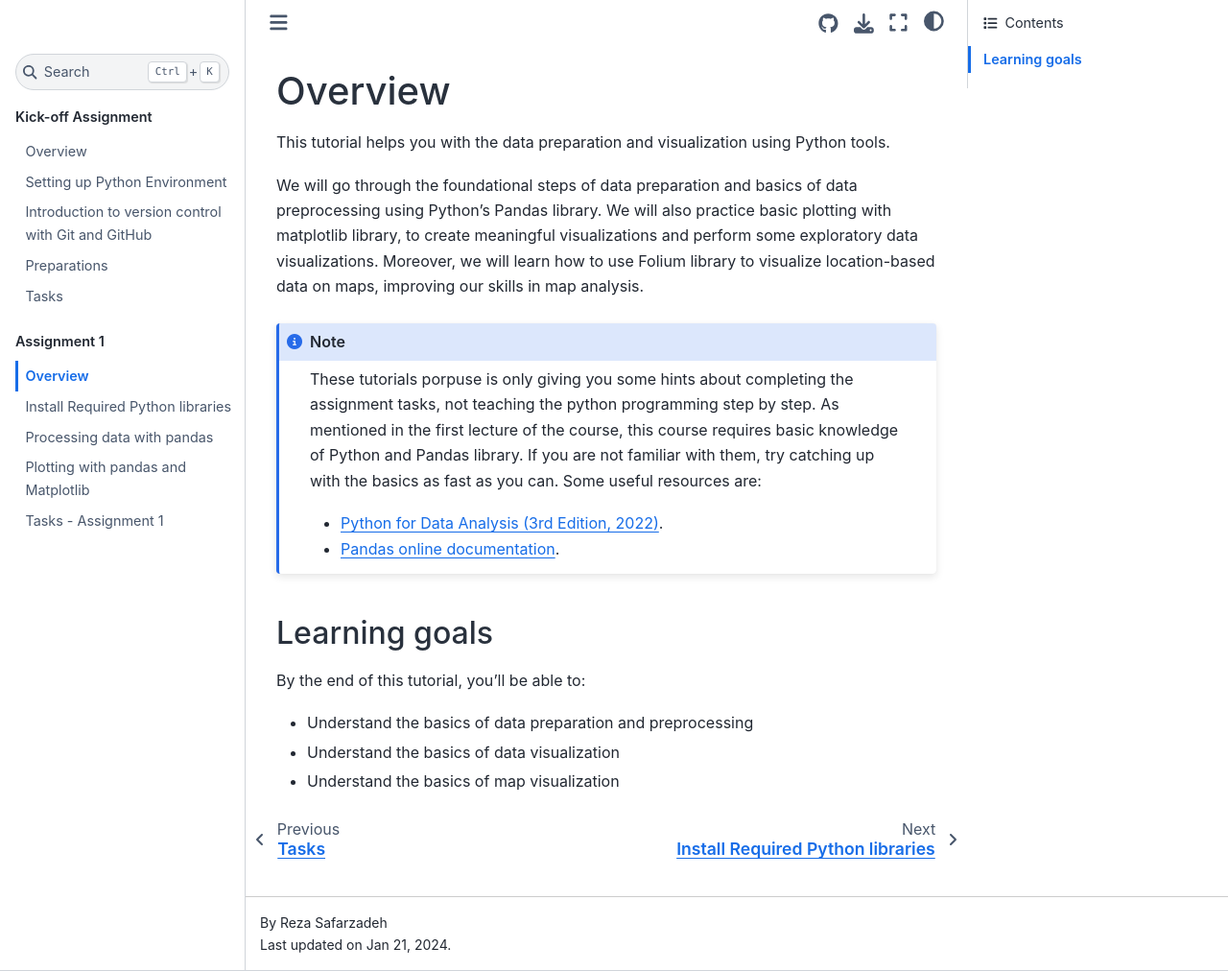
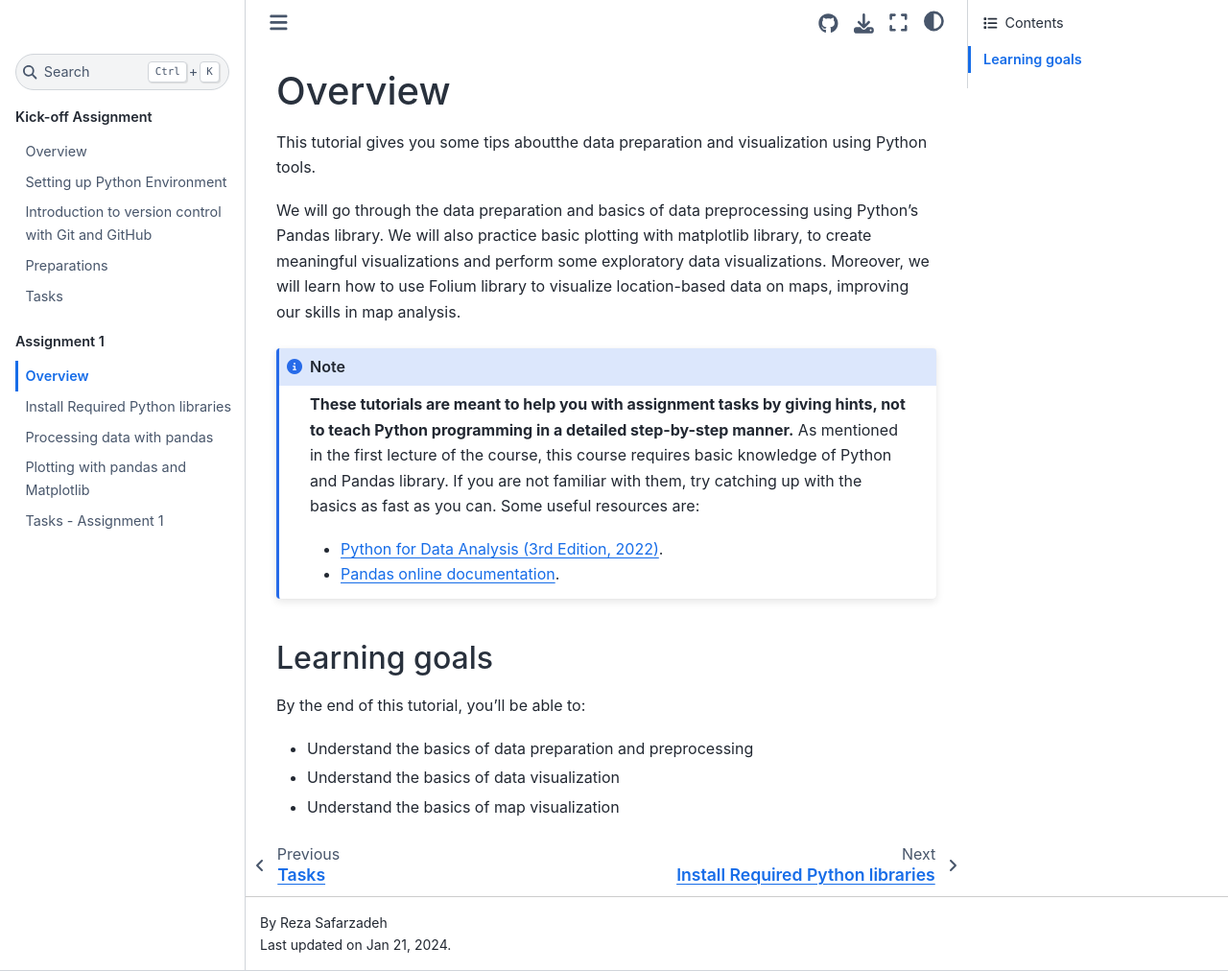
Before and after one commit to safarzadeh-reza/ENGO645-Assignments, a Sphinx documentation site: the page built from source/tutorials/L2/overview.rst, in a window 1280 px wide and 1012 px high. Shown: the whole window at 96% size. Built offline with Sphinx 7.4.7 and the Sphinx Book theme 1.1.4, drawn with Linux system fonts in a browser that asks for light colours.

Commit message:
fixed typo

```diff
--- a/source/tutorials/L2/overview.rst
+++ b/source/tutorials/L2/overview.rst
@@ -1,15 +1,15 @@
 Overview
 =========
 
-This tutorial helps you with the data preparation and visualization using Python tools.
+This tutorial gives you some tips aboutthe data preparation and visualization using Python tools.
 
-We will go through the foundational steps of data preparation and basics of data preprocessing using Python's Pandas library.
+We will go through the data preparation and basics of data preprocessing using Python's Pandas library.
 We will also practice basic plotting with matplotlib library, to create meaningful visualizations and perform some exploratory data visualizations.
 Moreover, we will learn how to use Folium library to visualize location-based data on maps, improving our skills in map analysis.
 
 .. note::
 
-    These tutorials porpuse is only giving you some hints about completing the assignment tasks, not teaching the python programming step by step.
+    **These tutorials are meant to help you with assignment tasks by giving hints, not to teach Python programming in a detailed step-by-step manner.**
     As mentioned in the first lecture of the course, this course requires basic knowledge of Python and Pandas library.
     If you are not familiar with them, try catching up with the basics as fast as you can.
     Some useful resources are:
```
